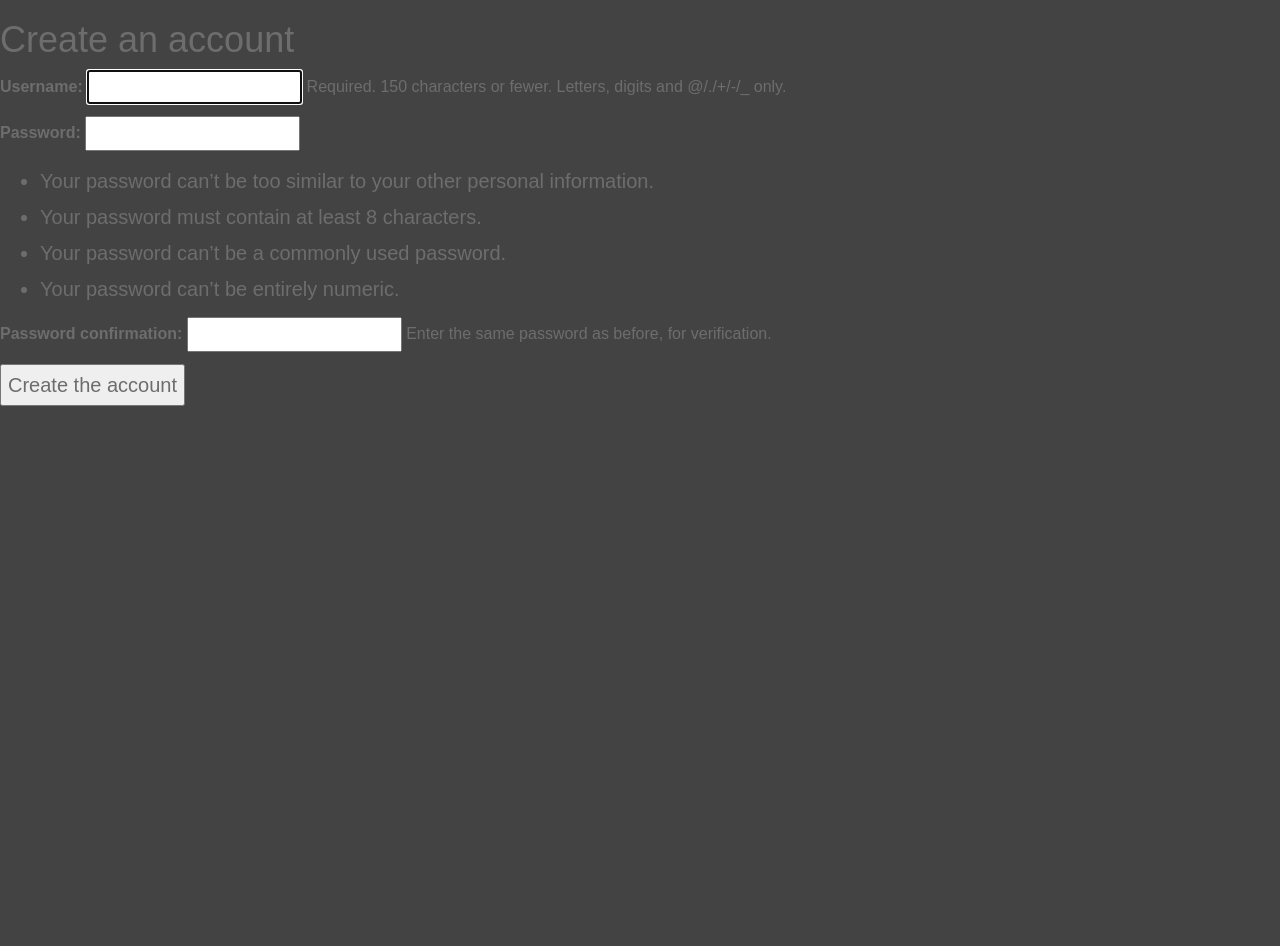
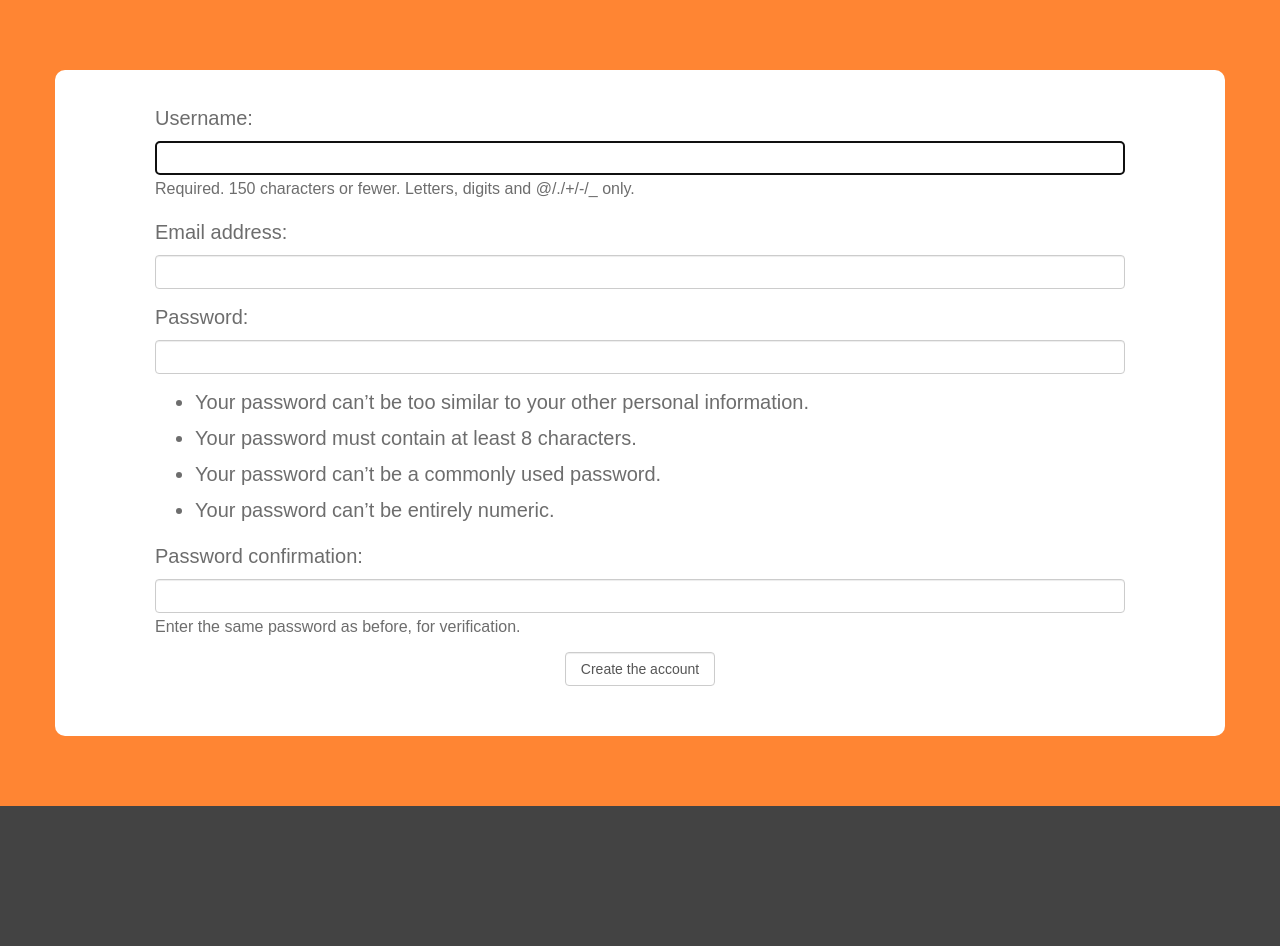
Before and after one commit to ReljaPaunovic/DishFinder, a Django app: page /finder/signup/ in a window 1280 px wide. Shown: the part 80-1026 px from the top of the page. Before the commit the page ends 486 px from the top, so only its background shows below. Run offline with Django 3.2, Linux system fonts and the light colour scheme; style sheets or scripts are compiled from the project's sources; some libraries are stand-ins or nearby versions.

Commit message:
config signup css

```diff
--- /dev/null
+++ b/Website/finderApp/form.py
@@ -0,0 +1,15 @@
+from django import forms
+from django.contrib.auth.forms import UserCreationForm
+from django.contrib.auth.models import User
+
+class UserCreationForm(UserCreationForm):
+	class Meta:
+		model = User
+		fields = ("username", "email", "password1", "password2")
+
+	def save(self, commit=True):
+		user = super(UserCreationForm, self).save(commit=False)
+		user.email = self.cleaned_data["email"]
+		if commit:
+			user.save()
+		return user
--- a/Website/finderApp/static/finderApp/css/main.less
+++ b/Website/finderApp/static/finderApp/css/main.less
@@ -1,3 +1,7 @@
+p {
+  font-size: 16px;
+}
+
 .hidden {
 	display: none;
 }
@@ -59,6 +63,7 @@
 @footercolor: #434343;
 @instructionimage: "../image/";
 @panelbordercolor: #d2d2d2;
+@ingredientbuttoncolor: #008080;
 body {
     font: 20px Montserrat, sans-serif;
     line-height: 1.8;
@@ -81,11 +86,8 @@ body {
       }
     }
   }
+}
 
-}
-p {
-  font-size: 16px;
-}
 .margin {
   margin-bottom: 45px;
 }
@@ -185,7 +187,7 @@ p {
   background-color: @footercolor
   }
 
-#listbg, #contactbg{
+#listbg, #contactbg, #signupbgtheme{
   background-color: @themecolor;
 }
 #myselecttab{
@@ -227,14 +229,15 @@ p {
         display: block;
           margin: 0 auto;
       }
+
+
     }
   }
 }
-
 #healthypanelgroup{
   .panel{
     margin-bottom: 20px;
-		border: 5plx solid green;
+    border: 5px solid green;
     border-radiusp: 10px;
       .panel-heading{
       background-color: #A1D490;
@@ -242,22 +245,130 @@ p {
     }
   }
 }
-
 #recipecontainerbg{
-  background-color: #fff;
+  padding: 10px 0px 20px 0px;
+  background-color: @themecolor;
 
 }
-
 #recipebgtheme{
   background-color: @themecolor;
   .wrapper{
     text-align: center;
   }
 
-  .panel-body {
-  	p {
-	    display: inline-block;
-	    min-width: 250px;
+}
+
+#signupcontainerbg,#addrecipecontainerbg{
+  border-radius: 10px;
+  background-color: #fff;
+  padding-top: 30px;
+  padding-bottom: 30px;
+  padding-right: 100px;
+  padding-left: 100px;
+  .wrapper{
+    text-align: center;
+  }
+  #signup_form {
+    .errorlist {
+      padding-left: 0;
+      font-size: 14px;
+      color: red;
+    }
+    p label {
+      display: block;
+      font: 20px Montserrat, sans-serif;
+      line-height: 1.8;
+      color: #6d6d6d;
+    }
+    input {
+      display: block;
+      width: 100%;
+      height: 34px;
+      padding: 6px 12px;
+      font-size: 14px;
+      line-height: 1.42857143;
+      color: #555;
+      background-color: #fff;
+      background-image: none;
+      border: 1px solid #ccc;
+      border-radius: 4px;
+      -webkit-box-shadow: inset 0 1px 1px rgba(0,0,0,.075);
+      box-shadow: inset 0 1px 1px rgba(0,0,0,.075);
+      -webkit-transition: border-color ease-in-out .15s,-webkit-box-shadow ease-in-out .15s;
+      -o-transition: border-color ease-in-out .15s,box-shadow ease-in-out .15s;
+      transition: border-color ease-in-out .15s,box-shadow ease-in-out .15s;
+    }
+    #signup_button {
+      width: 150px;
+      margin: auto;
     }
   }
 }
+
+#mealsuggestion{
+  background-color: #fff;
+  border-radius: 5px;
+  color: @fontcolor;
+  .active{
+    a{
+      color: @fontcolor;
+    }
+  }
+
+  a{
+    color: @themecolor;
+  }
+}
+
+
+#addrecipebg{
+  background-color: @themecolor;
+  h1{
+    padding-bottom: 30px;
+    text-align: center;
+    color: #fff;
+  }
+}
+
+.ingrebtn{
+  button{
+    padding: 3px 3px 3px 3px;
+    font-size: 12px;
+    background-color: @ingredientbuttoncolor;
+    color: #fff;
+  }
+}
+
+#dishcat{
+  p{
+    label{
+      margin-right: 30px;
+    }
+    font-size: 14px
+  }
+}
+
+#recipeingredients{
+  p{
+    display: inline-block;
+    padding-left: 5px;
+    padding-right: 5px;
+    border-radius: 10px;
+    border: 2px solid @themecolor;
+  }
+}
+
+#appdish, #mydessert, #mysalad, #mysoup, #mdish, #sdish{
+  text-align: center;
+  padding-top:30px;
+  padding-left: 20px;
+  .mybox{
+    width: 200px;
+    height: 200px;
+    margin-right: 10px;
+    text-align: left;
+    display: inline-block;
+    overflow: hidden;
+
+  }
+}
--- a/Website/finderApp/templates/finderApp/signup.html
+++ b/Website/finderApp/templates/finderApp/signup.html
@@ -2,12 +2,15 @@
 
 {% block content %}
 
-<h1>Create an account</h1>
 
-<form action="" method="post">
-	{% csrf_token %}
-	{{ form.as_p }}
-	<input type="submit" value="Create the account">
-</form>
-
+<!--registration form-->
+<div class="container-fluid" id="signupbgtheme">
+	<div class="container" id="signupcontainerbg">
+		<form action="" id="signup_form" method="post">
+			{% csrf_token %}
+			{{ form.as_p }}
+			<input type="submit" class="btn orangebutton" id="signup_button" value="Create the account">
+		</form>
+	</div>
+</div>
 {% endblock content %}
--- a/Website/finderApp/views.py
+++ b/Website/finderApp/views.py
@@ -5,8 +5,7 @@ from django.template import loader
 
 import json
 
-from django import forms
-from django.contrib.auth.forms import UserCreationForm
+from finderApp.form import UserCreationForm
 from django.contrib import auth
 from django.http import HttpResponseRedirect
 from django.shortcuts import render
```
Lines whose indentation alone changed are shown as unchanged.
